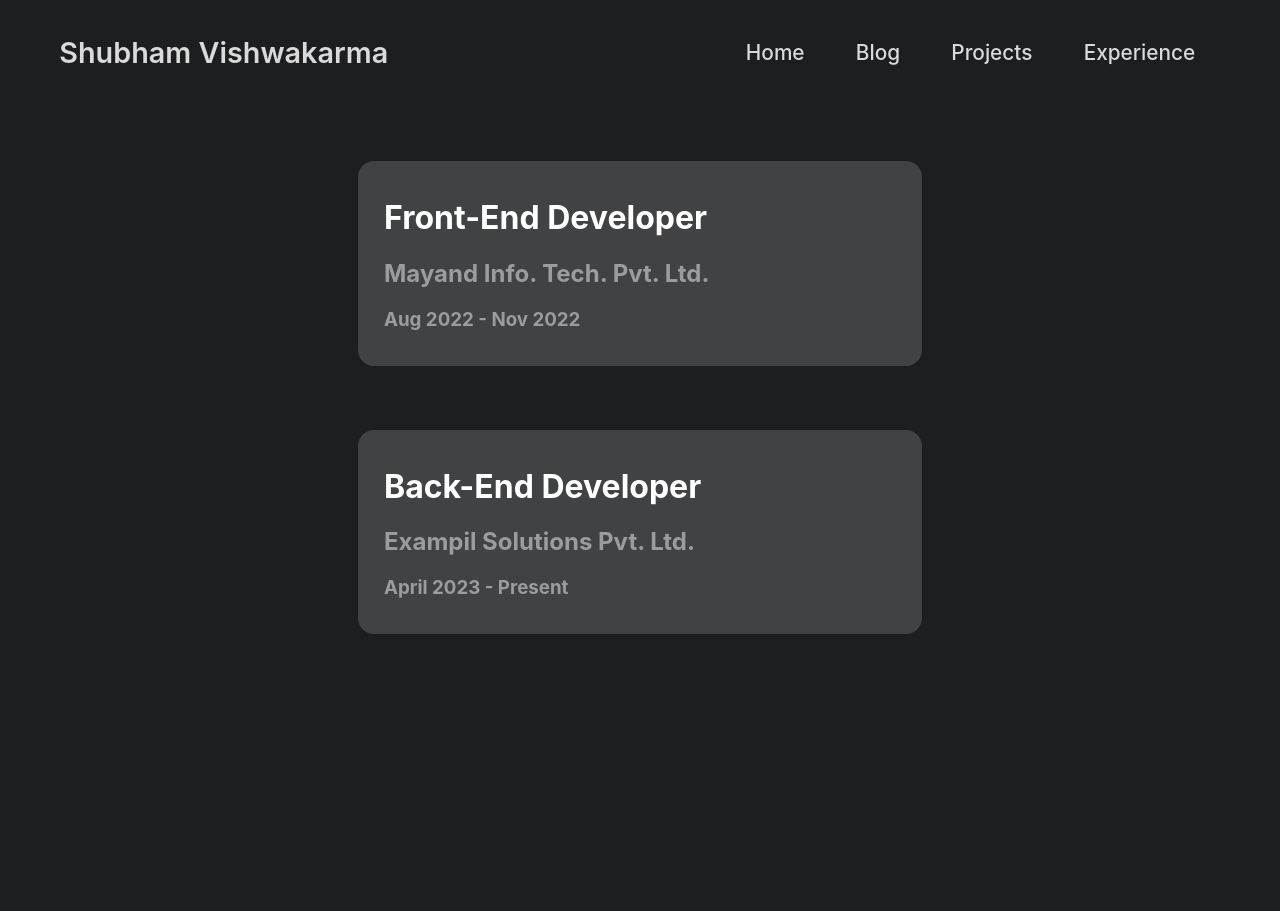
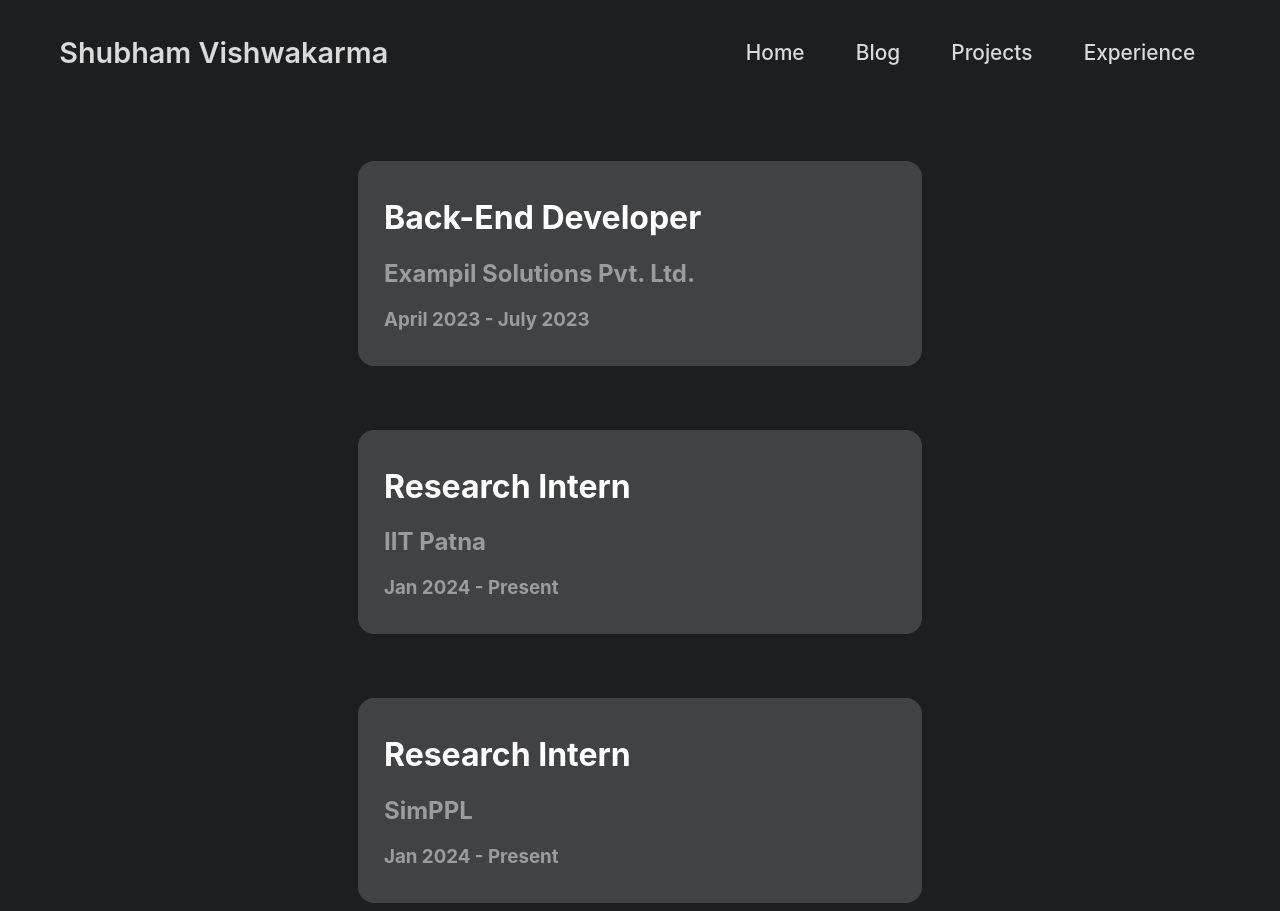
Before and after one commit to ShubhamAXS19/_Portfolio_, a React (Create React App) app: page /experience in a window 1280 px wide. Before the commit the page ends 800 px from the top, so only its background shows below. Built offline with nearby package versions, Linux system fonts and the light colour scheme.

Commit message:
updated profile pic and exp

```diff
--- a/src/Components/Experience/Experience.jsx
+++ b/src/Components/Experience/Experience.jsx
@@ -5,18 +5,27 @@ import { Link } from "react-router-dom";
 const ExCard = () => {
   return (
     <div className="ex-card">
-      <h1>Front-End Developer</h1>
-      <h2>Mayand Info. Tech. Pvt. Ltd.</h2>
-      <h3>Aug 2022 - Nov 2022</h3>
+      <h1>Back-End Developer</h1>
+      <h2>Exampil Solutions Pvt. Ltd.</h2>
+      <h3>April 2023 - July 2023</h3>
     </div>
   )
 }
 const ExCard1 = () => {
   return (
     <div className="ex-card">
-      <h1>Back-End Developer</h1>
-      <h2>Exampil Solutions Pvt. Ltd.</h2>
-      <h3>April 2023 - Present</h3>
+      <h1>Research Intern</h1>
+      <h2>IIT Patna</h2>
+      <h3>Jan 2024 - Present</h3>
+    </div>
+  )
+}
+const ExCard2 = () => {
+  return (
+    <div className="ex-card">
+      <h1>Research Intern</h1>
+      <h2>SimPPL</h2>
+      <h3>Jan 2024 - Present</h3>
     </div>
   )
 }
@@ -29,6 +38,7 @@ const Experience = () => {
       <Link to="/experience" >
         <ExCard />
         <ExCard1 />
+        <ExCard2 />
       </Link>
     </div>)
 };
--- a/src/Components/Home/Home.jsx
+++ b/src/Components/Home/Home.jsx
@@ -3,7 +3,7 @@ import { FiMail } from "react-icons/fi";
 import { FaLinkedinIn } from "react-icons/fa";
 import { BsGithub } from "react-icons/bs";
 import { HiOutlineDocumentText } from "react-icons/hi";
-import Wallpaper from '../../assets/img/wallpaper.jpg'
+import Wallpaper from '../../assets/img/portfolio.jpg'
 import "./Home.css";
 
 const Home = () => {
```
Also changed, not shown: 1 other file (tests, documents, lock files or other folders).
